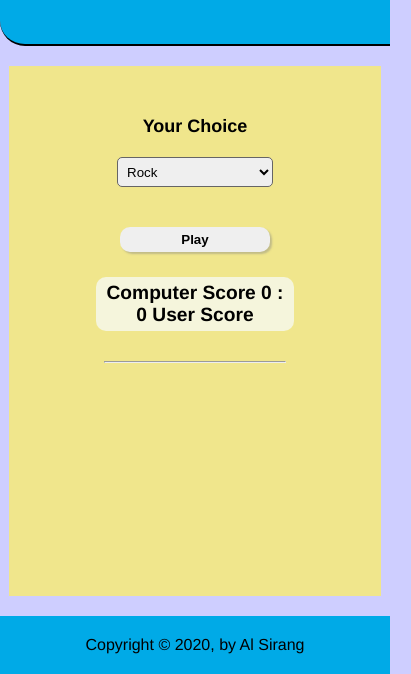
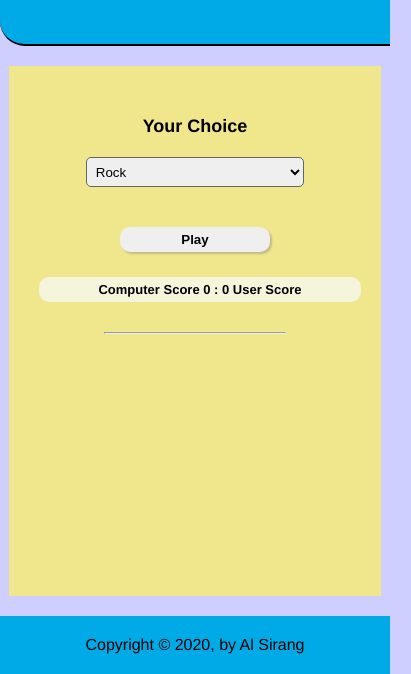
Before and after one commit to AlSirang/rock-paper-scissors-game, a plain HTML site: page index.html in a window 390 px wide. Shown: the part 196-870 px from the top of the page, 411 px wide, since content can reach past the window. Drawn offline with Linux system fonts and the light colour scheme.

Commit message:
made changes in style for small devices

```diff
--- a/resourses/CSS/style.css
+++ b/resourses/CSS/style.css
@@ -163,7 +163,7 @@ hr{
         min-width: 250px;
     }
     .form select{
-        width: 50%;
+        width: 70%;
         min-width: 100px;
     }
 
@@ -177,8 +177,9 @@ hr{
         min-width: 270px;
     }
 
-    #answer, .from h3{
+    #answer,#score-board{
         font-size: 13px;
+        width: 100%;
     }
 
 }
```
